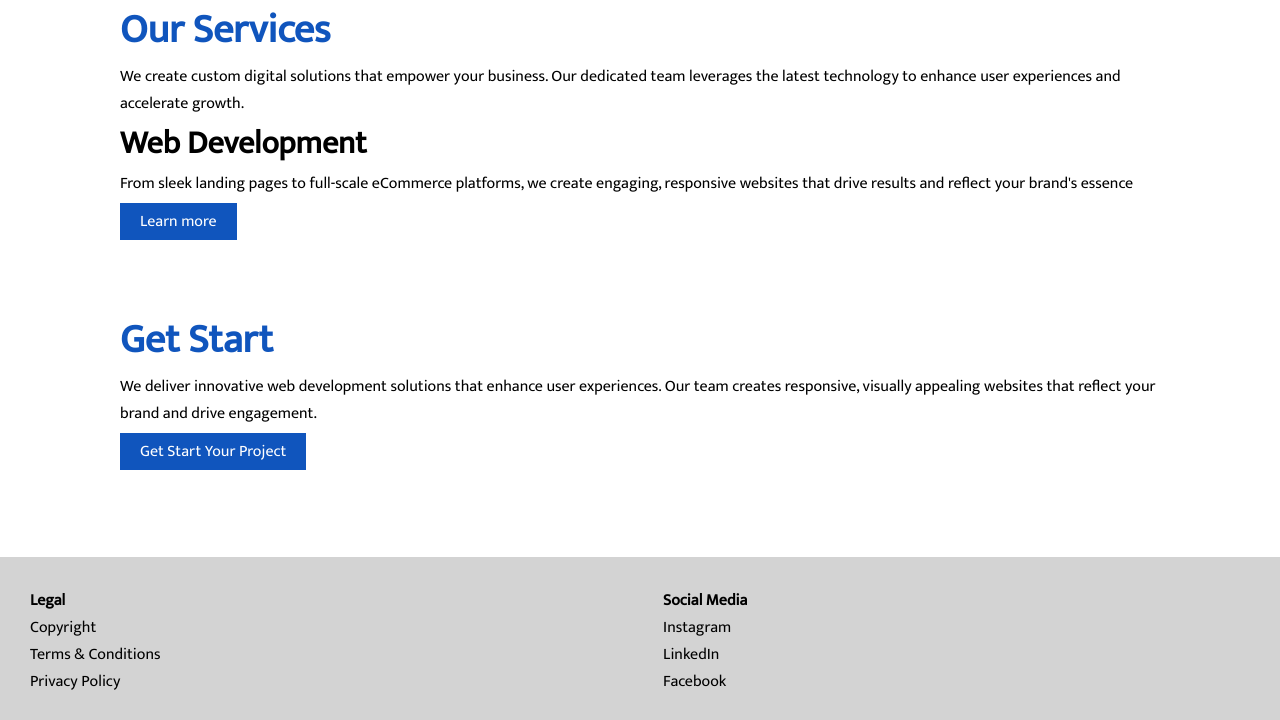
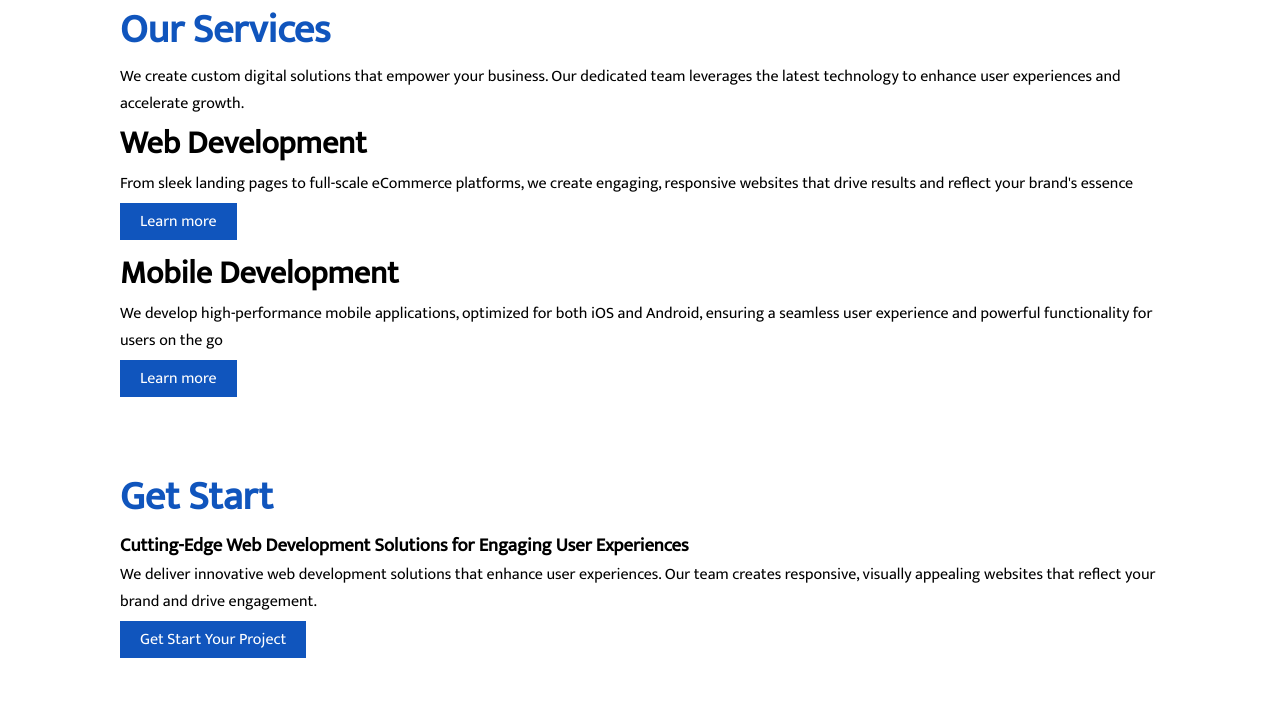
Before and after one commit to hyprlyf/hyprlyf, a plain HTML site: page index.html in a window 1280 px wide. Shown: the part 790-1510 px from the top of the page. Drawn offline with nearby package versions, Linux system fonts and the light colour scheme.

Commit message:
Update index.html

```diff
--- a/index.html
+++ b/index.html
@@ -69,6 +69,7 @@
     </div>
     <!--about--->
     <div class="about">
+        <div id="info-box">
         <h2 id="about-h2">About</h2>
         <h3 id="about-h3">On a Mission to Drive Your Business Success Forward</h3>
         <p id="about-p">We specialize in delivering top-notch web and mobile app development services tailored to meet
@@ -77,24 +78,39 @@
             into reality</p>
         <a href="about.html" id="about-button">Know more</a> <!--page 1-->
     </div>
+        <div id="image-box"></div>
+    </div>
     <!--service-->
     <div class="service">
+        <div id="ser-box-1">
         <h2 id="service-h2">Our Services</h2>
         <p id="service-p">We create custom digital solutions that empower your business. Our dedicated team leverages
             the latest technology to enhance user experiences and accelerate growth.</p>
+        </div>
+        <div id="ser-box-2">
         <div id="service-box-2">
             <h3 id="service-h3">Web Development</h3>
             <p id="service-p2">From sleek landing pages to full-scale eCommerce platforms, we create engaging,
                 responsive websites that drive results and reflect your brand's essence</p>
             <a href="services.html" id="service-button">Learn more</a> <!--page 1-->
         </div>
+        <div id="service-box-3">
+            <h3 id="service-h3">Mobile Development</h3>
+            <p id="service-p2">We develop high-performance mobile applications, optimized for both iOS and Android, ensuring a seamless user experience and powerful functionality for users on the go</p>
+            <a href="services.html" id="service-button">Learn more</a> <!--page 1-->
+        </div>
+    </div>
     </div>
     <!--getstart-->
     <div class="getstart">
+        <div id="getstart-box-1">
         <h2 id="getstart-h2">Get Start</h2>
+        <h3 id="getstart-head">Cutting-Edge Web Development Solutions for Engaging User Experiences</h3>
         <p id="getstart-p">We deliver innovative web development solutions that enhance user experiences. Our team
             creates responsive, visually appealing websites that reflect your brand and drive engagement.</p>
         <a href="start_project.html" id="getstart-button">Get Start Your Project</a>
+        </div>
+        <div id="getstart-box-2"></div>
     </div>
     <!--footer-->
     <div class="footer">
```
